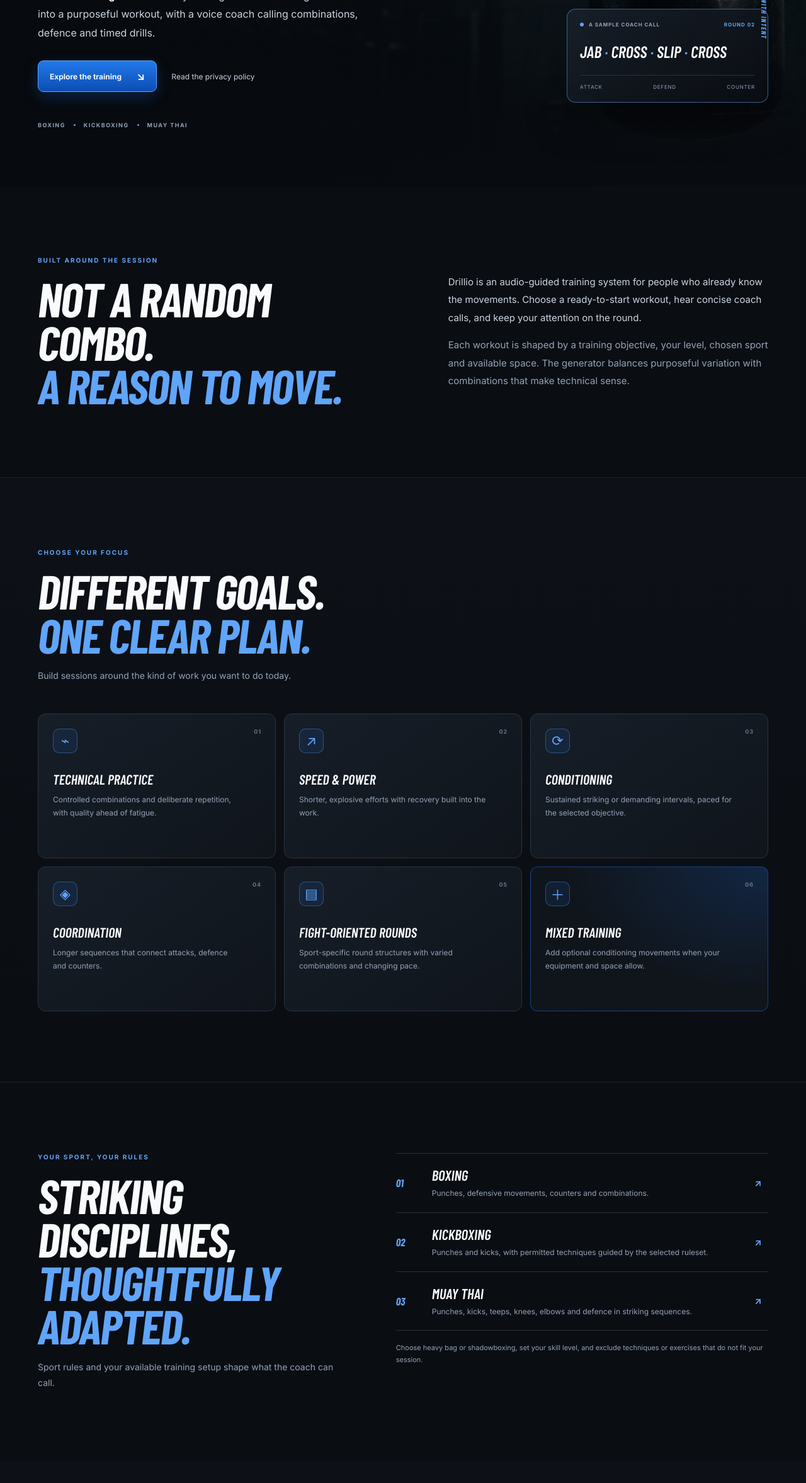
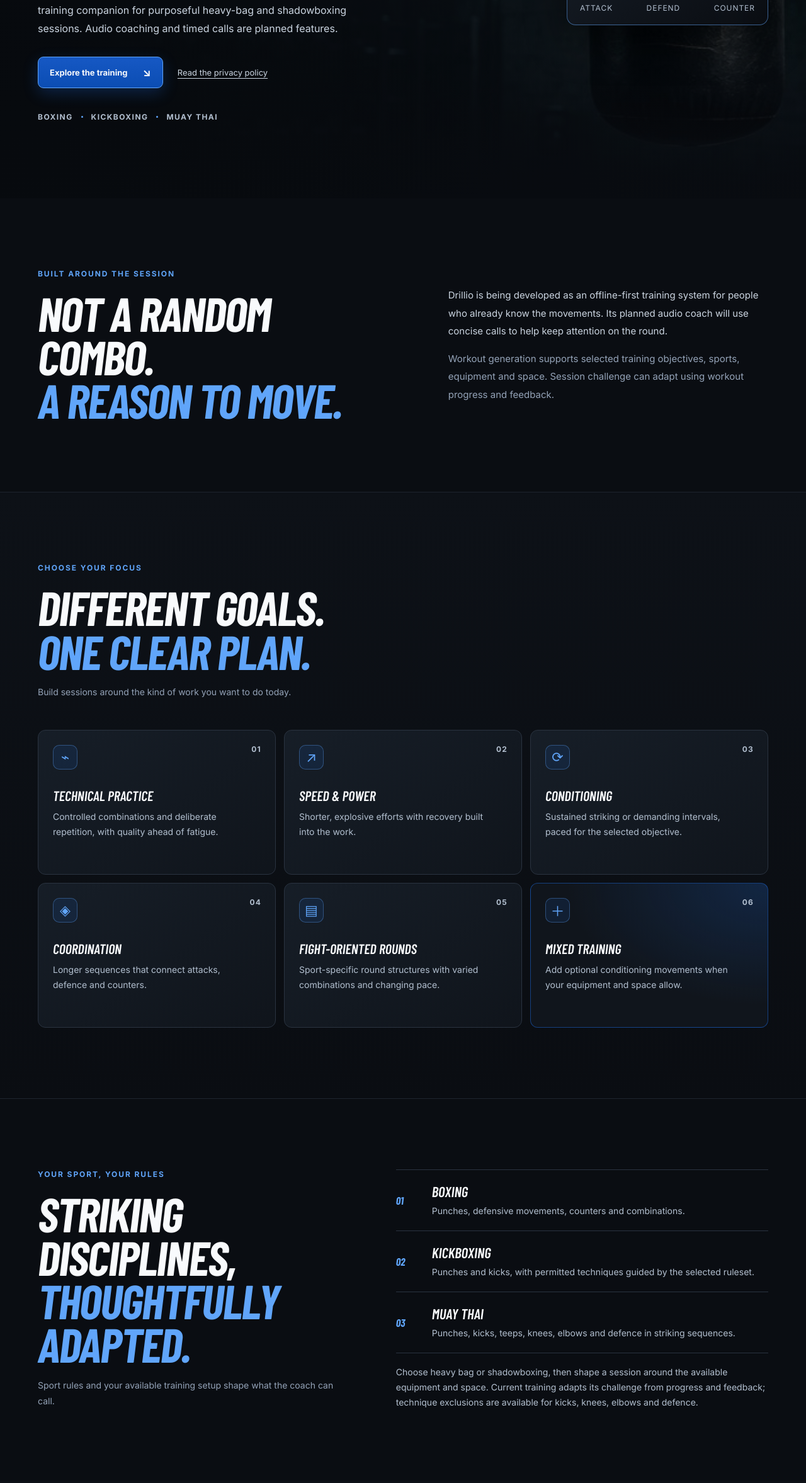
Before and after one commit to CardioCanWait/cardiocanwait.github.io, a plain HTML site: page boxingtrainer/index.html in a window 1280 px wide. Shown: the part 445-2800 px from the top of the page at 63% size. Drawn offline with Linux system fonts and the light colour scheme.

Commit message:
BXT-20: [Codex GPT-6] Apply review fixes to product page
Goal: make the product presentation accurate, accessible and responsive.

Changes:
- Keep the hero content in responsive document flow and improve visible keyboard focus, contrast, text sizing and tap targets.
- Mark decorative glyphs for assistive technology and remove link-like arrows from non-links.
- Clarify that audio coaching is in development and align product claims with current app behavior.

```diff
--- a/boxingtrainer/index.html
+++ b/boxingtrainer/index.html
@@ -4,14 +4,14 @@
   <meta charset="utf-8" />
   <meta name="viewport" content="width=device-width, initial-scale=1" />
   <meta name="theme-color" content="#0a0d12" />
-  <meta name="description" content="Drillio — Boxing Trainer is an offline-first audio coach for purposeful boxing, kickboxing and Muay Thai bag and shadowboxing workouts." />
+  <meta name="description" content="Discover Drillio — Boxing Trainer, an offline-first training companion for purposeful boxing, kickboxing and Muay Thai bag and shadowboxing workouts." />
   <title>Drillio — Boxing Trainer | Audio-guided combat sports workouts</title>
   <link rel="stylesheet" href="styles.css" />
 </head>
 <body>
   <header class="site-header">
     <div class="wrap header-inner">
-      <a class="wordmark" href="index.html" aria-label="Drillio Boxing Trainer home"><span class="mark">D</span><span>DRILLIO <small>BOXING TRAINER</small></span></a>
+      <a class="wordmark" href="index.html" aria-label="Drillio Boxing Trainer home"><span class="mark" aria-hidden="true">D</span><span>DRILLIO <small>BOXING TRAINER</small></span></a>
       <nav aria-label="Main navigation">
         <a href="#training">Training</a><a href="#sports">Sports</a><a href="#how-it-works">How it works</a><a class="nav-privacy" href="privacy.html">Privacy</a>
       </nav>
@@ -23,25 +23,24 @@
       <div class="hero-image" role="img" aria-label="A heavy bag ready for a training session"></div>
       <div class="wrap hero-inner">
         <div class="hero-copy">
-          <p class="eyebrow"><span></span> YOUR VIRTUAL COMBAT SPORTS COACH</p>
+          <p class="eyebrow"><span aria-hidden="true"></span> YOUR VIRTUAL COMBAT SPORTS COACH</p>
           <h1>Make every<br /><em>round count.</em></h1>
-          <p class="hero-lede"><strong>Drillio — Boxing Trainer</strong> turns your bag or shadowboxing session into a purposeful workout, with a voice coach calling combinations, defence and timed drills.</p>
+          <p class="hero-lede"><strong>Drillio — Boxing Trainer</strong> is being developed as an offline-first training companion for purposeful heavy-bag and shadowboxing sessions. Audio coaching and timed calls are planned features.</p>
           <div class="hero-actions"><a class="button" href="#training">Explore the training <span aria-hidden="true">↘</span></a><a class="text-link" href="privacy.html">Read the privacy policy</a></div>
           <div class="hero-tags"><span>BOXING</span><i></i><span>KICKBOXING</span><i></i><span>MUAY THAI</span></div>
         </div>
-        <div class="callout" aria-label="Example of a coach's spoken combination">
-          <div class="callout-head"><span class="live-dot"></span> A SAMPLE COACH CALL <span class="callout-time">ROUND 02</span></div>
+        <div class="callout" aria-label="Example coach call, planned feature">
+          <div class="callout-head"><span class="live-dot" aria-hidden="true"></span> EXAMPLE COACH CALL · IN DEVELOPMENT <span class="callout-time">ROUND 02</span></div>
           <p>Jab <b>·</b> Cross <b>·</b> Slip <b>·</b> Cross</p>
           <div class="callout-foot"><span>ATTACK</span><span>DEFEND</span><span>COUNTER</span></div>
         </div>
-        <div class="hero-index">01 <span>/</span> TRAIN WITH INTENT</div>
       </div>
     </section>
 
     <section class="intro section" id="training">
       <div class="wrap intro-grid">
         <div><p class="eyebrow">BUILT AROUND THE SESSION</p><h2>Not a random combo.<br /><em>A reason to move.</em></h2></div>
-        <div class="intro-copy"><p>Drillio is an audio-guided training system for people who already know the movements. Choose a ready-to-start workout, hear concise coach calls, and keep your attention on the round.</p><p>Each workout is shaped by a training objective, your level, chosen sport and available space. The generator balances purposeful variation with combinations that make technical sense.</p></div>
+        <div class="intro-copy"><p>Drillio is being developed as an offline-first training system for people who already know the movements. Its planned audio coach will use concise calls to help keep attention on the round.</p><p>Workout generation supports selected training objectives, sports, equipment and space. Session challenge can adapt using workout progress and feedback.</p></div>
       </div>
     </section>
 
@@ -49,12 +48,12 @@
       <div class="wrap">
         <div class="section-heading"><p class="eyebrow">CHOOSE YOUR FOCUS</p><h2>Different goals.<br /><em>One clear plan.</em></h2><p>Build sessions around the kind of work you want to do today.</p></div>
         <div class="focus-grid">
-          <article class="focus-card"><span class="focus-no">01</span><span class="focus-glyph">⌁</span><h3>Technical practice</h3><p>Controlled combinations and deliberate repetition, with quality ahead of fatigue.</p></article>
-          <article class="focus-card"><span class="focus-no">02</span><span class="focus-glyph">↗</span><h3>Speed &amp; power</h3><p>Shorter, explosive efforts with recovery built into the work.</p></article>
-          <article class="focus-card"><span class="focus-no">03</span><span class="focus-glyph">⟳</span><h3>Conditioning</h3><p>Sustained striking or demanding intervals, paced for the selected objective.</p></article>
-          <article class="focus-card"><span class="focus-no">04</span><span class="focus-glyph">◈</span><h3>Coordination</h3><p>Longer sequences that connect attacks, defence and counters.</p></article>
-          <article class="focus-card"><span class="focus-no">05</span><span class="focus-glyph">▤</span><h3>Fight-oriented rounds</h3><p>Sport-specific round structures with varied combinations and changing pace.</p></article>
-          <article class="focus-card accent-card"><span class="focus-no">06</span><span class="focus-glyph">＋</span><h3>Mixed training</h3><p>Add optional conditioning movements when your equipment and space allow.</p></article>
+          <article class="focus-card"><span class="focus-no" aria-hidden="true">01</span><span class="focus-glyph" aria-hidden="true">⌁</span><h3>Technical practice</h3><p>Controlled combinations and deliberate repetition, with quality ahead of fatigue.</p></article>
+          <article class="focus-card"><span class="focus-no" aria-hidden="true">02</span><span class="focus-glyph" aria-hidden="true">↗</span><h3>Speed &amp; power</h3><p>Shorter, explosive efforts with recovery built into the work.</p></article>
+          <article class="focus-card"><span class="focus-no" aria-hidden="true">03</span><span class="focus-glyph" aria-hidden="true">⟳</span><h3>Conditioning</h3><p>Sustained striking or demanding intervals, paced for the selected objective.</p></article>
+          <article class="focus-card"><span class="focus-no" aria-hidden="true">04</span><span class="focus-glyph" aria-hidden="true">◈</span><h3>Coordination</h3><p>Longer sequences that connect attacks, defence and counters.</p></article>
+          <article class="focus-card"><span class="focus-no" aria-hidden="true">05</span><span class="focus-glyph" aria-hidden="true">▤</span><h3>Fight-oriented rounds</h3><p>Sport-specific round structures with varied combinations and changing pace.</p></article>
+          <article class="focus-card accent-card"><span class="focus-no" aria-hidden="true">06</span><span class="focus-glyph" aria-hidden="true">＋</span><h3>Mixed training</h3><p>Add optional conditioning movements when your equipment and space allow.</p></article>
         </div>
       </div>
     </section>
@@ -63,10 +62,10 @@
       <div class="wrap sports-grid">
         <div class="section-heading"><p class="eyebrow">YOUR SPORT, YOUR RULES</p><h2>Striking disciplines,<br /><em>thoughtfully adapted.</em></h2><p>Sport rules and your available training setup shape what the coach can call.</p></div>
         <div class="sport-list">
-          <article><span>01</span><div><h3>Boxing</h3><p>Punches, defensive movements, counters and combinations.</p></div><b>↗</b></article>
-          <article><span>02</span><div><h3>Kickboxing</h3><p>Punches and kicks, with permitted techniques guided by the selected ruleset.</p></div><b>↗</b></article>
-          <article><span>03</span><div><h3>Muay Thai</h3><p>Punches, kicks, teeps, knees, elbows and defence in striking sequences.</p></div><b>↗</b></article>
-          <p class="sport-note">Choose heavy bag or shadowboxing, set your skill level, and exclude techniques or exercises that do not fit your session.</p>
+          <article><span aria-hidden="true">01</span><div><h3>Boxing</h3><p>Punches, defensive movements, counters and combinations.</p></div></article>
+          <article><span aria-hidden="true">02</span><div><h3>Kickboxing</h3><p>Punches and kicks, with permitted techniques guided by the selected ruleset.</p></div></article>
+          <article><span aria-hidden="true">03</span><div><h3>Muay Thai</h3><p>Punches, kicks, teeps, knees, elbows and defence in striking sequences.</p></div></article>
+          <p class="sport-note">Choose heavy bag or shadowboxing, then shape a session around the available equipment and space. Current training adapts its challenge from progress and feedback; technique exclusions are available for kicks, knees, elbows and defence.</p>
         </div>
       </div>
     </section>
@@ -76,19 +75,19 @@
         <div class="section-heading"><p class="eyebrow">LESS SETUP. MORE TRAINING.</p><h2>Set your space.<br /><em>Start your round.</em></h2><p>Keep everyday sessions simple and adjust the details when you want more control.</p></div>
         <ol class="steps">
           <li><span>01</span><div><h3>Pick a workout</h3><p>Start a recommended session or choose a template by training focus.</p></div></li>
-          <li><span>02</span><div><h3>Let the coach guide the round</h3><p>Short prerecorded English calls cue strikes, combinations, timed repetition, work and rest.</p></div></li>
+          <li><span>02</span><div><h3>Follow a timed round</h3><p>Workout timing and instructions guide each session. Planned English voice packs and spoken coaching are still in development.</p></div></li>
           <li><span>03</span><div><h3>Build a routine that fits you</h3><p>Save favourites, review workout history and let your training feedback shape future recommendations.</p></div></li>
         </ol>
       </div>
-      <div class="wrap offline-note"><span class="offline-icon">◉</span><p><strong>Ready when the connection isn’t.</strong> Workout generation and your saved preferences, favourites and history stay on your device. The app can download optional curated workouts when you’re online; previously downloaded content remains available offline.</p><span class="offline-label">OFFLINE-FIRST</span></div>
+      <div class="wrap offline-note"><span class="offline-icon" aria-hidden="true">◉</span><p><strong>Ready when the connection isn’t.</strong> Workout generation and your saved preferences, favourites and history stay on your device. The app can download optional curated workouts when you’re online; previously downloaded content remains available offline.</p><span class="offline-label">OFFLINE-FIRST</span></div>
     </section>
 
     <section class="closing-section">
-      <div class="wrap closing-inner"><p class="eyebrow">DRILLIO — BOXING TRAINER</p><h2>Hear the call.<br /><em>Own the round.</em></h2><p>Audio-guided training for the heavy bag and shadowboxing.</p><a class="button" href="privacy.html">Privacy &amp; data choices <span aria-hidden="true">↗</span></a></div>
+      <div class="wrap closing-inner"><p class="eyebrow">DRILLIO — BOXING TRAINER</p><h2>Hear the call.<br /><em>Own the round.</em></h2><p>Audio-guided training for the heavy bag and shadowboxing is in development.</p><a class="button" href="privacy.html">Privacy &amp; data choices <span aria-hidden="true">↗</span></a></div>
     </section>
   </main>
 
-  <footer class="site-footer"><div class="wrap footer-inner"><a class="wordmark" href="index.html"><span class="mark">D</span><span>DRILLIO <small>BOXING TRAINER</small></span></a><p>Purposeful combat sports workouts, guided by audio.</p><div><a href="privacy.html">Privacy policy</a><span>© <span id="year">2026</span> Cardio Can Wait</span></div></div></footer>
+  <footer class="site-footer"><div class="wrap footer-inner"><a class="wordmark" href="index.html" aria-label="Drillio Boxing Trainer home"><span class="mark" aria-hidden="true">D</span><span>DRILLIO <small>BOXING TRAINER</small></span></a><p>Purposeful combat sports training, with audio coaching in development.</p><div><a href="privacy.html">Privacy policy</a><span>© <span id="year">2026</span> Cardio Can Wait</span></div></div></footer>
   <script>document.getElementById('year').textContent = new Date().getFullYear();</script>
 </body>
 </html>
```
Also changed, not shown: boxingtrainer/styles.css.
